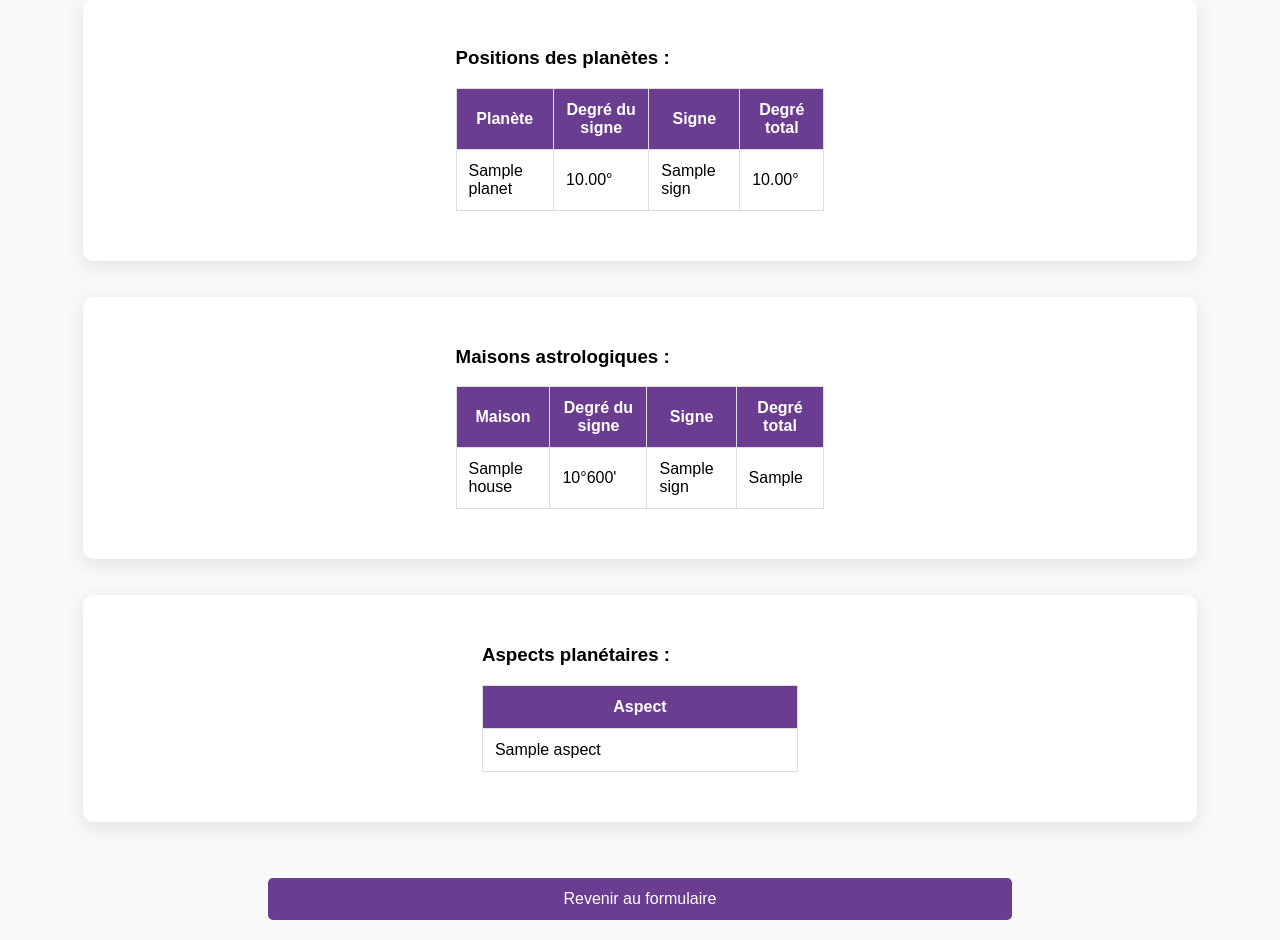
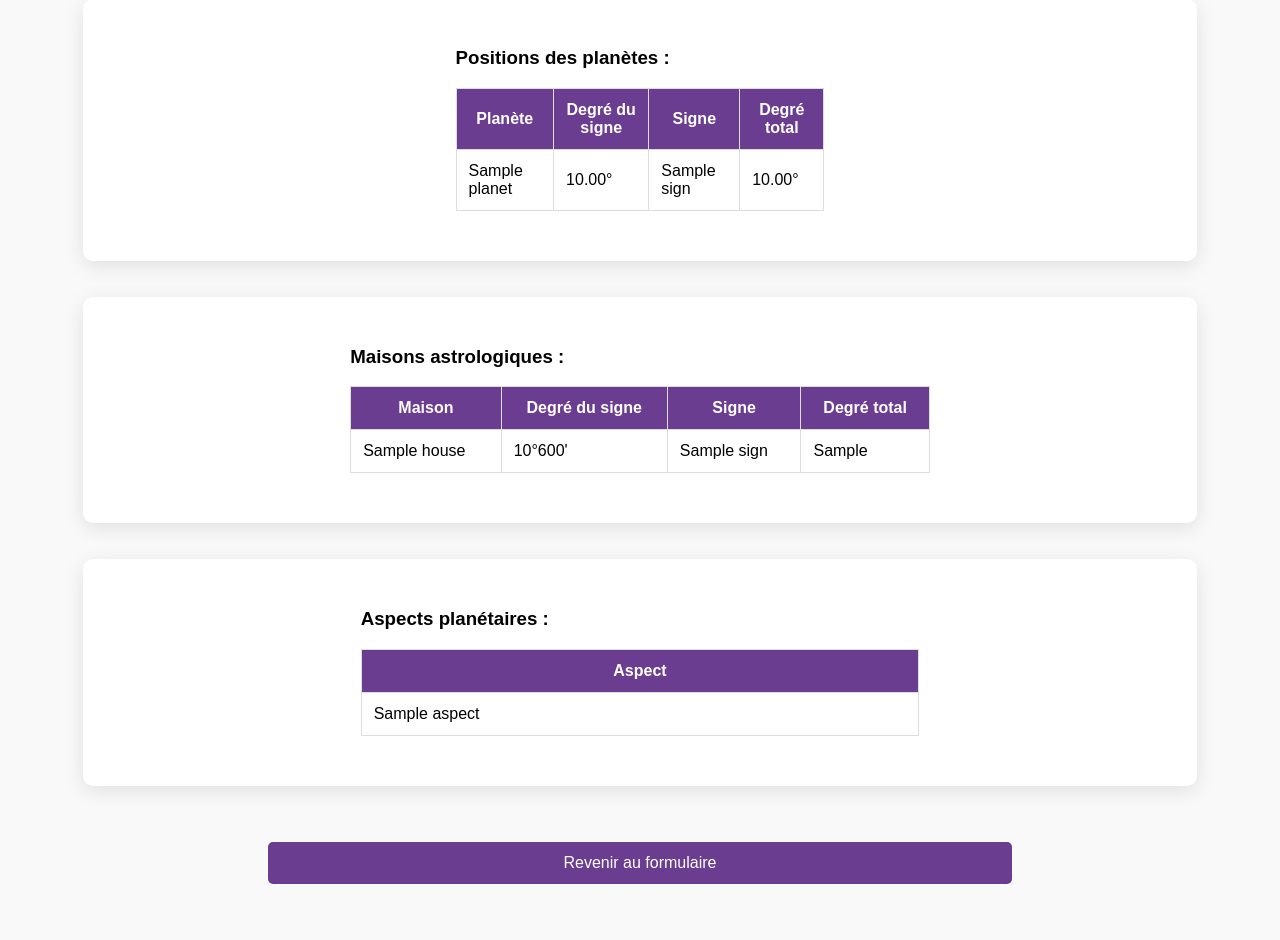
Before and after one commit to CorneliaGit-Hub/AstroProject, a Django app: template astro/astroapp/templates/birth_results.html in a window 1280 px wide. Shown: the part 1525-2465 px from the top of the page. After the commit the page ends 2409 px from the top, so only its background shows below. Run offline with Django 5.2, Linux system fonts and the light colour scheme; the template is opened without the code that fills it: most values are stand-ins (such as "Sample title", 1, 10 or a date in 2020).

Commit message:
Restauration du fichier birth_results.html

```diff
--- a/astro/astroapp/templates/birth_results.html
+++ b/astro/astroapp/templates/birth_results.html
@@ -60,24 +60,70 @@ h2 {
 }
 
 @media (min-width: 768px) {
-    .table-wrapper-planetes,
-    .table-wrapper-maisons {
+    .table-wrapper-planetes {
         width: 45%; /* Largeur moyenne pour les écrans de taille intermédiaire */
     }
 }
 
 @media (min-width: 1024px) {
-    .table-wrapper-planetes,
-    .table-wrapper-maisons {
+    .table-wrapper-planetes {
         width: 35%;
     }
 }
 
 
+
+/* MAISONS */
+    .table-wrapper-maisons {
+        width: 100%; /* Largeur pour les petits écrans */
+    }
+
+@media (min-width: 768px) {
+    .table-wrapper-maisons {
+        width: 80%; /* Largeur moyenne pour les écrans de taille intermédiaire */
+    }
+}
+
+
+@media (min-width: 900px) {
+    .table-wrapper-maisons {
+        width: 70%; /* Largeur moyenne pour les écrans de taille intermédiaire */
+    }
+}
+
+@media (min-width: 1024px) {
+    .table-wrapper-maisons {
+        width: 55%;
+    }
+}
+
+
+
+/* ASPECTS */
 .table-wrapper-aspects {
-    width: 30%; /* Largeur de la table des aspects */
-    margin: 0 auto; /* Centre la div et la table */
+    width: 100%; /* Largeur pour les petits écrans */
+    margin: 0 auto;
 }
+
+@media (min-width: 576px) {
+    .table-wrapper-aspects {
+        width: 95%; /* Taille pour les écrans petits-moyens */
+    }
+}
+
+
+@media (min-width: 950px) {
+    .table-wrapper-aspects {
+        width: 90%; /* Taille pour les écrans moyens */
+    }
+}
+
+@media (min-width: 1024px) {
+    .table-wrapper-aspects {
+        width: 53%; /* Taille pour les grands écrans */
+    }
+}
+
 
 table {
     width: 100%; /* La table occupe toute la largeur de la div */
```
